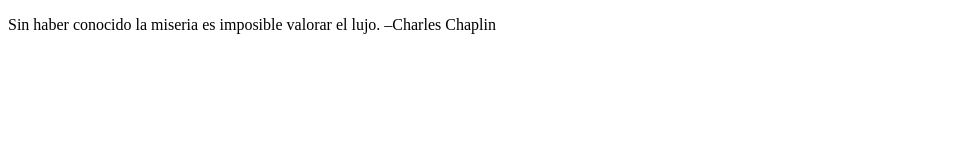
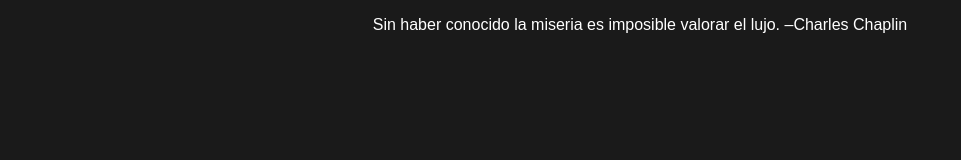
Before and after one commit to E-Dev-502/Frases1000, a plain HTML site: page index.html in a window 1280 px wide. Shown: the whole page, without its empty margins (0-961 px from the left). Drawn offline with Linux system fonts and the light colour scheme.

Commit message:
Update index.html

```diff
--- a/index.html
+++ b/index.html
@@ -8,15 +8,14 @@
 
         <!-- ===== CSS ===== -->
         <style type="text/css">
-            .bo{
-              text-decoration: none;
-              padding: 10px;
-              font-weight: 600;
-              font-size: 20px;
-              color: #ffffff;
-              background-color: #7c7c7c;
-              border-radius: 10px;
-              border: 2px solid #ffffff;
+            body{
+                background-color: #1a1a1a;
+            }
+            .fra{
+                font-size: 16px;
+                font-family: Arial;
+                color: #ffffff;
+                text-align:center;
             }
           </style>
 
```
